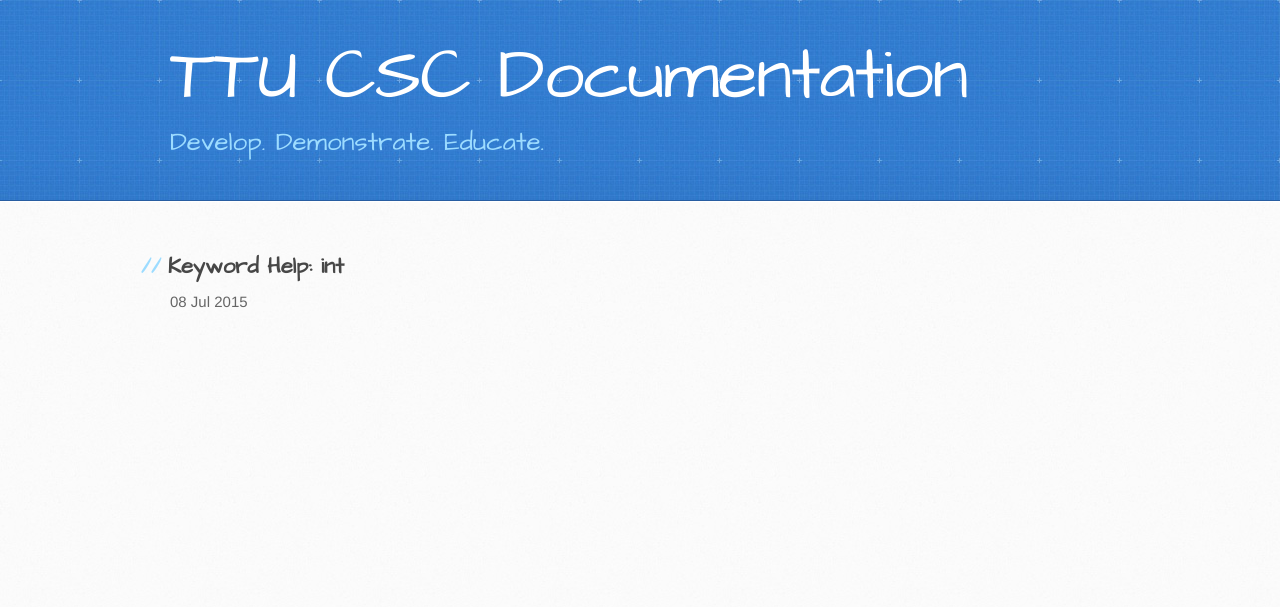
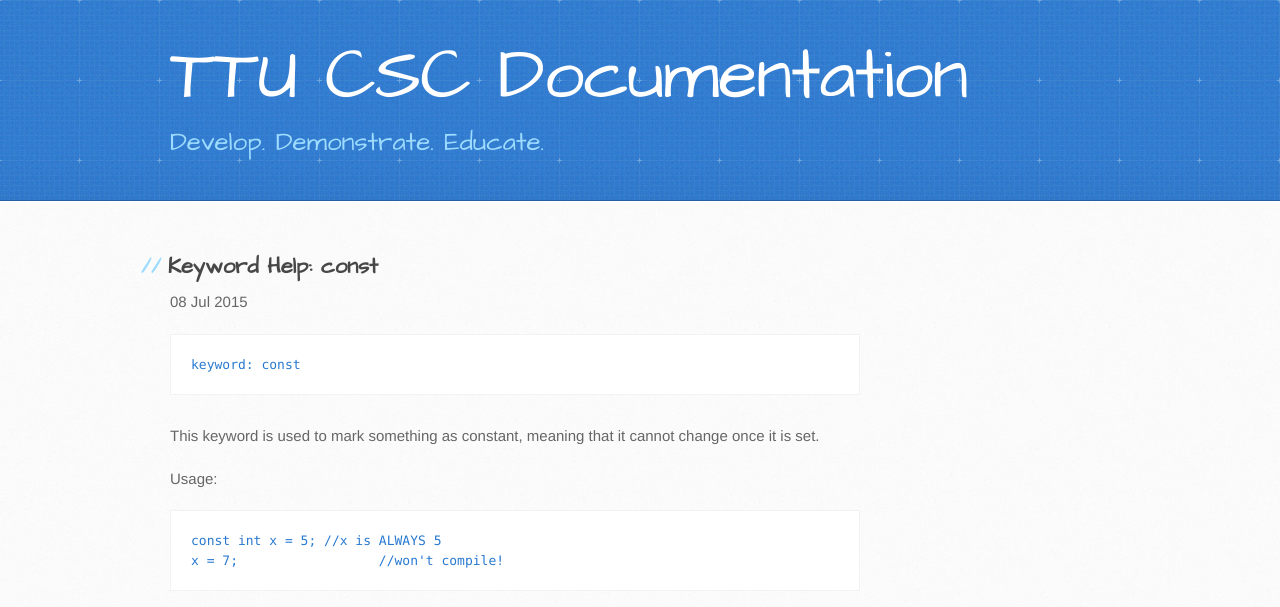
Before and after one commit to TTU-CSC/ttu-csc.github.com, a Jekyll site: the page built from _posts/2015-07-08-const.markdown, in a window 1280 px wide. Shown: the top 607 px of the page. Built offline with Jekyll 4.4.1, drawn with Linux system fonts in a browser that asks for light colours.

Commit message:
Update 2015-07-08-const.markdown

```diff
--- a/_posts/2015-07-08-const.markdown
+++ b/_posts/2015-07-08-const.markdown
@@ -1,6 +1,15 @@
 ---
 layout: post
-title:  "Keyword Help: int"
+title:  "Keyword Help: const"
 date:   2015-07-08 15:37:30
 categories: docs
 ---
+
+	keyword: const
+
+This keyword is used to mark something as constant, meaning that it cannot change once it is set.
+
+Usage:
+
+	const int x = 5; //x is ALWAYS 5
+	x = 7;			//won't compile!
```
